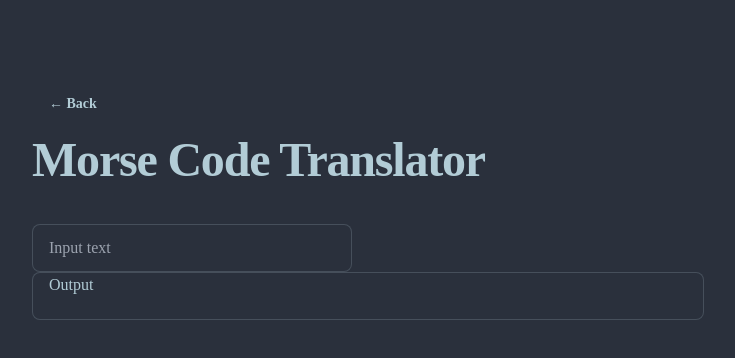
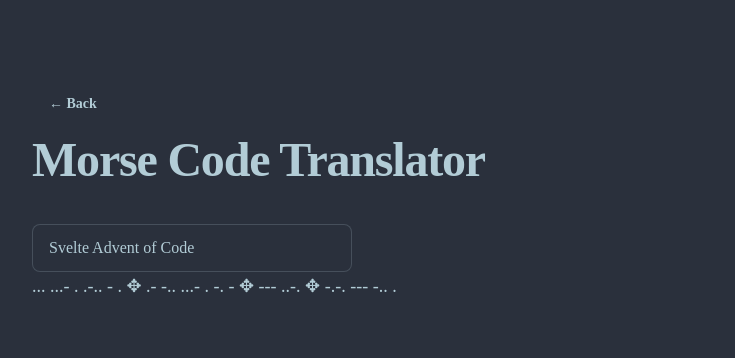
Before and after one commit to jesi-rgb/svelte-advent-code, a SvelteKit app: page /day7 in a window 1280 px wide. Shown: the top 358 px of the page, without its empty margins (272-1007 px from the left). Built offline with nearby package versions, Linux system fonts and the light colour scheme; a web font is replaced by a local one.

Commit message:
half done

```diff
--- a/src/lib/utils.ts
+++ b/src/lib/utils.ts
@@ -49,5 +49,5 @@
 		morse.push(character);
 	});
 	morse = morse.join(' ✥ ');
-	console.log(morse);
+	return morse;
 }
--- a/src/routes/day7/+page.svelte
+++ b/src/routes/day7/+page.svelte
@@ -2,10 +2,23 @@
 	import BackButton from '$lib/Components/BackButton.svelte';
 	import Heading from '$lib/Components/Heading.svelte';
 	import { toMorse } from '$lib/utils';
+	import { onMount } from 'svelte';
 
-	// left = dot, right = dash
+	let inputText = 'Svelte Advent of Code';
 
-	toMorse('Hello World');
+	$: outputText = toMorse(inputText);
+
+	let context, o, g;
+
+	// onMount(() => {
+	// 	context = new AudioContext();
+	// 	o = context.createOscillator();
+	// 	o.type = 'triangle';
+	// 	o.frequency.setValueAtTime(440, context.currentTime); //
+	// 	g = context.createGain();
+	//
+	// 	// g.gain.exponentialRampToValueAtTime(0.00001, context.currentTime + 0.04);
+	// });
 </script>
 
 <BackButton />
@@ -13,6 +26,11 @@
 <Heading>Morse Code Translator</Heading>
 
 <main class="my-10 w-full">
-	<input type="text" placeholder="Input text" class="input input-bordered w-full max-w-xs" />
-	<div class="input input-bordered">Output</div>
+	<input
+		type="text"
+		bind:value={inputText}
+		placeholder="Input text"
+		class="input input-bordered w-full max-w-xs"
+	/>
+	<div class="">{outputText}</div>
 </main>
```
